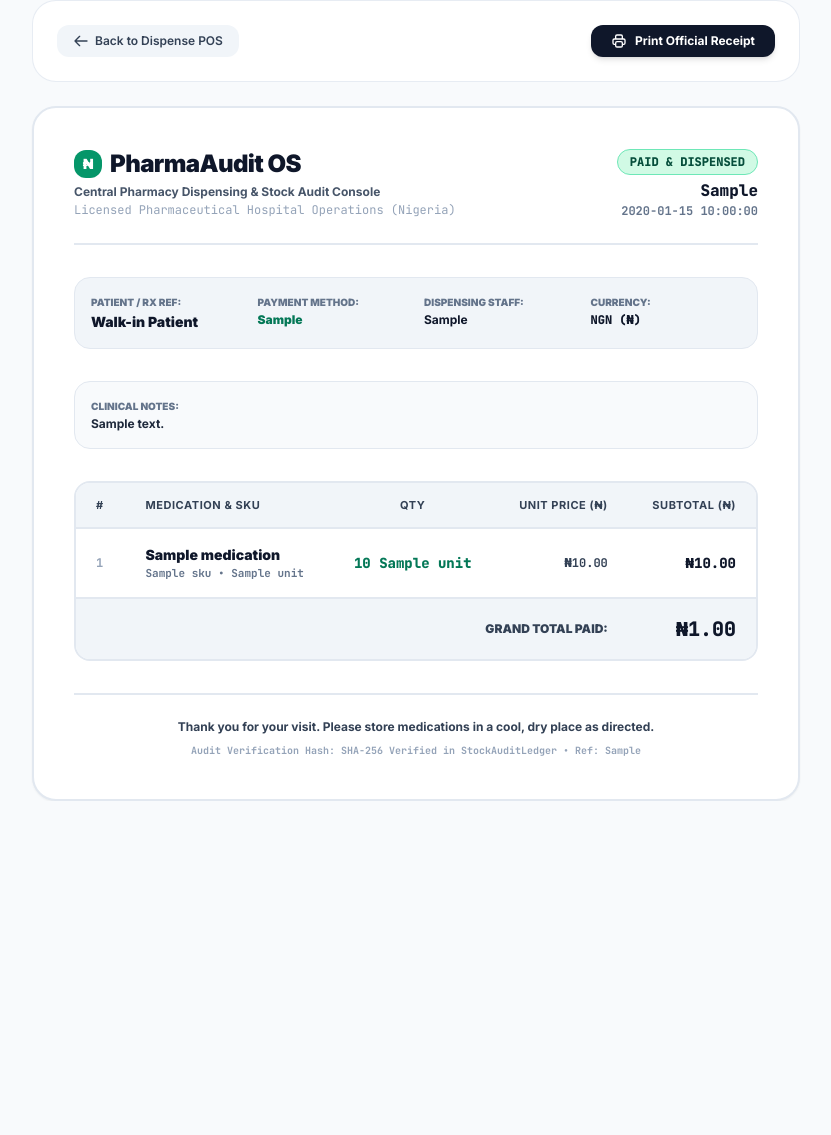
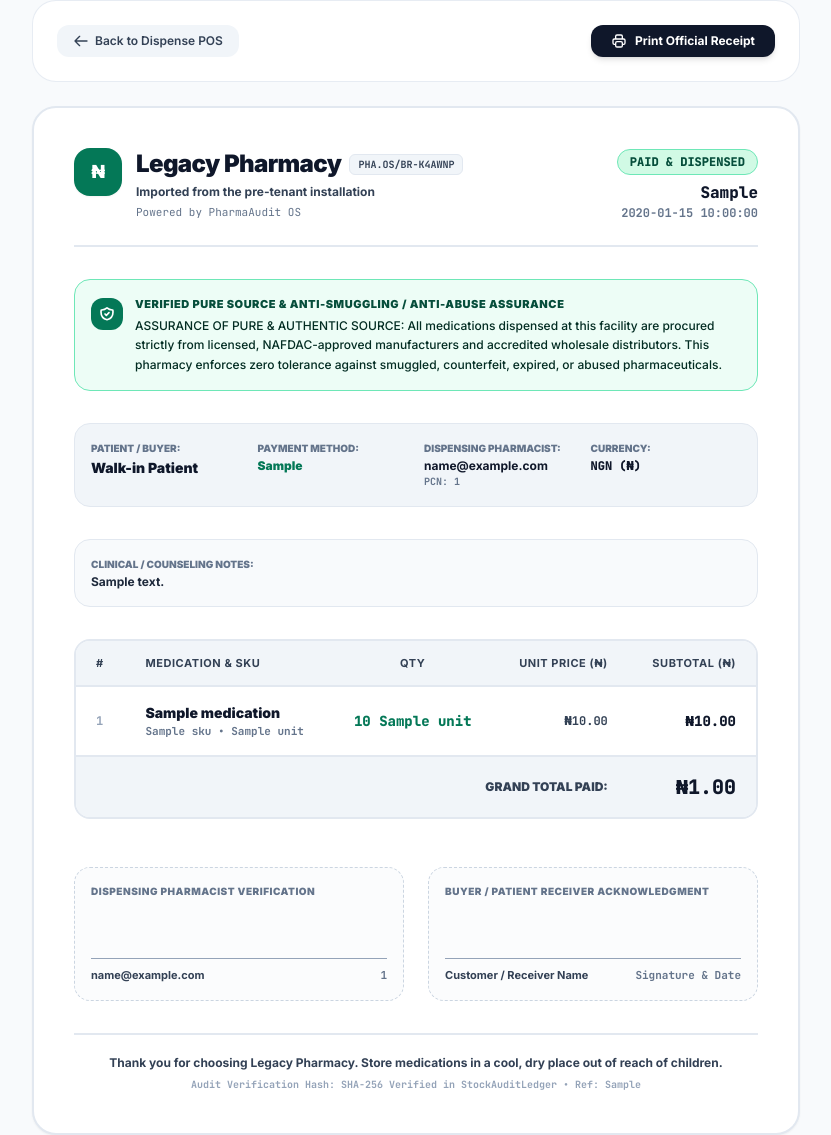
Before and after one commit to faruqueoumar-glitch/fyp, a Django app: template app/templates/inventory/sales_receipt.html in a window 1280 px wide. Shown: the whole page, without its empty margins (224-1055 px from the left). Before the commit the page ends 801 px from the top, so only its background shows below. Run offline with Django 5.2, Linux system fonts and the light colour scheme; data comes from the database, SQL or seed files in the repository; the template is opened without the code that fills it: values that come from a table or form of the project are taken from there, most other values are stand-ins (such as "Sample title", 1, 10 or a date in 2020); some libraries are stand-ins or nearby versions.

Commit message:
Add landscape staff/admin ID cards, branch branding, and upgraded retail receipts

```diff
--- a/app/models.py
+++ b/app/models.py
@@ -77,6 +77,23 @@ class Pharmacy(models.Model):
         blank=True,
         unique=True,
         help_text='PHA.OS/ Branch ID (e.g., PHA.OS/BR-8F3K2A)',
+    )
+    logo_data = models.TextField(
+        blank=True,
+        default='',
+        help_text='Base64 Data URI of branch logo for receipts and staff ID cards',
+    )
+    phone_number = models.CharField(max_length=40, blank=True, default='')
+    pcn_license_no = models.CharField(
+        max_length=80,
+        blank=True,
+        default='',
+        help_text='PCN Premises Registration / Regulatory License Number',
+    )
+    authenticity_statement = models.TextField(
+        blank=True,
+        default='ASSURANCE OF PURE & AUTHENTIC SOURCE: All medications dispensed at this facility are procured strictly from licensed, NAFDAC-approved manufacturers and accredited wholesale distributors. This pharmacy enforces zero tolerance against smuggled, counterfeit, expired, or abused pharmaceuticals.',
+        help_text='Customer assurance statement printed on retail receipts against smuggling & drug abuse',
     )
 
     def __str__(self):
@@ -261,6 +278,24 @@ class CustomUser(PharmacyOwnedModel, AbstractUser):
         blank=True,
         unique=True,
         help_text='PHA.OS/ User ID (e.g., PHA.OS/USR-9X4M1P for staff, PHA.OS/FND-<6CHAR> for founder)',
+    )
+    avatar_data = models.TextField(
+        blank=True,
+        default='',
+        help_text='Base64 Data URI of passport photo for Staff/Admin ID card',
+    )
+    phone_number = models.CharField(max_length=40, blank=True, default='')
+    license_number = models.CharField(
+        max_length=80,
+        blank=True,
+        default='',
+        help_text='PCN Registration / Professional License Number',
+    )
+    job_title = models.CharField(
+        max_length=120,
+        blank=True,
+        default='',
+        help_text='Official clinical or operational title (e.g., Superintendent Pharmacist)',
     )
 
     USERNAME_FIELD = 'email'
--- a/app/templates/inventory/sales_receipt.html
+++ b/app/templates/inventory/sales_receipt.html
@@ -19,29 +19,69 @@
     <!-- Official Printable Receipt Card -->
     <div class="bg-white border-2 border-slate-200 rounded-3xl p-6 sm:p-10 shadow-sm space-y-8 print:border-none print:shadow-none print:p-0">
 
-        <!-- Pharmacy Header -->
+        <!-- Pharmacy Header with Branch Logo, Address & Regulatory Registration -->
         <div class="flex flex-col sm:flex-row sm:items-start justify-between border-b-2 border-slate-200 pb-6 gap-4">
-            <div>
-                <div class="flex items-center space-x-2 mb-1">
-                    <span class="w-7 h-7 rounded-xl bg-emerald-600 text-white font-black text-sm flex items-center justify-center">₦</span>
-                    <h1 class="text-xl sm:text-2xl font-black tracking-tight text-slate-900">PharmaAudit OS</h1>
+            <div class="flex items-start gap-3.5">
+                {% if pharmacy.logo_data %}
+                    <img src="{{ pharmacy.logo_data }}" alt="{{ pharmacy.shop_name }}" class="w-14 h-14 rounded-2xl border border-slate-200 bg-white p-1 object-contain shrink-0" />
+                {% else %}
+                    <span class="w-12 h-12 rounded-2xl bg-emerald-700 text-white font-black text-lg flex items-center justify-center shrink-0 shadow-sm">₦</span>
+                {% endif %}
+                <div>
+                    <div class="flex flex-wrap items-center gap-2">
+                        <h1 class="text-xl sm:text-2xl font-black tracking-tight text-slate-900">
+                            {{ pharmacy.shop_name|default:"PharmaAudit OS" }}
+                        </h1>
+                        {% if pharmacy.branch_code %}
+                        <span class="px-2 py-0.5 rounded-md bg-slate-100 text-slate-700 font-mono text-[10px] font-bold border border-slate-200">
+                            {{ pharmacy.branch_code }}
+                        </span>
+                        {% endif %}
+                    </div>
+                    <p class="text-xs font-bold text-slate-700 mt-1">
+                        {{ pharmacy.address|default:"Licensed Pharmaceutical Operations (Nigeria)" }}
+                    </p>
+                    <div class="flex flex-wrap items-center gap-x-4 gap-y-1 text-[11px] font-mono text-slate-500 mt-1">
+                        {% if pharmacy.phone_number %}
+                            <span>Tel: <strong class="text-slate-700">{{ pharmacy.phone_number }}</strong></span>
+                        {% endif %}
+                        {% if pharmacy.pcn_license_no %}
+                            <span>Premises Reg: <strong class="text-emerald-800">{{ pharmacy.pcn_license_no }}</strong></span>
+                        {% endif %}
+                        <span>Powered by PharmaAudit OS</span>
+                    </div>
                 </div>
-                <p class="text-xs font-bold text-slate-600">Central Pharmacy Dispensing & Stock Audit Console</p>
-                <p class="text-xs text-slate-400 font-mono mt-0.5">Licensed Pharmaceutical Hospital Operations (Nigeria)</p>
             </div>
-            <div class="sm:text-right">
+            <div class="sm:text-right shrink-0">
                 <span class="inline-flex items-center px-3 py-1 rounded-full text-xs font-mono font-black bg-emerald-100 text-emerald-900 border border-emerald-300 uppercase">
-                    Paid & Dispensed
+                    Paid &amp; Dispensed
                 </span>
-                <h3 class="text-base font-black font-mono text-slate-900 mt-1">{{ transaction.transaction_ref }}</h3>
+                <h3 class="text-base font-black font-mono text-slate-900 mt-1.5">{{ transaction.transaction_ref }}</h3>
                 <p class="text-xs font-bold text-slate-500 font-mono">{{ transaction.created_at|date:"Y-m-d H:i:s" }}</p>
+            </div>
+        </div>
+
+        <!-- Anti-Counterfeit, Anti-Smuggling & Drug Abuse Assurance Banner -->
+        <div class="p-4 rounded-2xl bg-emerald-50/90 border border-emerald-300 flex items-start gap-3">
+            <div class="w-8 h-8 rounded-xl bg-emerald-700 text-white flex items-center justify-center shrink-0 mt-0.5">
+                <svg class="w-4 h-4" fill="none" stroke="currentColor" viewBox="0 0 24 24">
+                    <path stroke-linecap="round" stroke-linejoin="round" stroke-width="2.5" d="M9 12l2 2 4-4m5.618-4.016A11.955 11.955 0 0112 2.944a11.955 11.955 0 01-8.618 3.04A12.02 12.02 0 003 9c0 5.591 3.824 10.29 9 11.622 5.176-1.332 9-6.03 9-11.622 0-1.042-.133-2.052-.382-3.016z" />
+                </svg>
+            </div>
+            <div class="text-xs leading-relaxed">
+                <p class="font-black uppercase tracking-wider text-emerald-900 text-[11px]">
+                    Verified Pure Source &amp; Anti-Smuggling / Anti-Abuse Assurance
+                </p>
+                <p class="text-emerald-950 font-medium mt-0.5">
+                    {{ pharmacy.authenticity_statement|default:"All medications dispensed at this facility are procured strictly from licensed, NAFDAC-approved manufacturers and accredited wholesale distributors. Zero tolerance against smuggled, counterfeit, or abused drugs." }}
+                </p>
             </div>
         </div>
 
         <!-- Transaction Meta Info Grid -->
         <div class="grid grid-cols-2 sm:grid-cols-4 gap-4 p-4 bg-slate-100 rounded-2xl border border-slate-200 text-xs font-bold">
             <div>
-                <span class="text-slate-500 uppercase text-[10px] font-black">Patient / Rx Ref:</span>
+                <span class="text-slate-500 uppercase text-[10px] font-black">Patient / Buyer:</span>
                 <p class="font-black text-slate-900 mt-0.5 text-sm">{{ transaction.patient_info|default:"Walk-in Patient" }}</p>
             </div>
             <div>
@@ -49,8 +89,13 @@
                 <p class="font-black text-emerald-700 mt-0.5 text-xs">{{ transaction.get_payment_method_display }}</p>
             </div>
             <div>
-                <span class="text-slate-500 uppercase text-[10px] font-black">Dispensing Staff:</span>
-                <p class="font-bold text-slate-900 mt-0.5 text-xs">{{ transaction.pharmacist.first_name|default:transaction.pharmacist.email }}</p>
+                <span class="text-slate-500 uppercase text-[10px] font-black">Dispensing Pharmacist:</span>
+                <p class="font-bold text-slate-900 mt-0.5 text-xs">
+                    {{ transaction.pharmacist.get_full_name|default:transaction.pharmacist.email }}
+                </p>
+                {% if transaction.pharmacist.license_number %}
+                <p class="font-mono text-[10px] text-slate-500">PCN: {{ transaction.pharmacist.license_number }}</p>
+                {% endif %}
             </div>
             <div>
                 <span class="text-slate-500 uppercase text-[10px] font-black">Currency:</span>
@@ -60,7 +105,7 @@
 
         {% if transaction.notes %}
         <div class="p-4 bg-slate-50 rounded-2xl border border-slate-200 text-xs">
-            <span class="text-slate-500 uppercase text-[10px] font-black">Clinical Notes:</span>
+            <span class="text-slate-500 uppercase text-[10px] font-black">Clinical / Counseling Notes:</span>
             <p class="text-slate-800 mt-0.5 font-bold">{{ transaction.notes }}</p>
         </div>
         {% endif %}
@@ -71,7 +116,7 @@
                 <thead class="bg-slate-100 text-slate-700 font-black uppercase tracking-wider text-[11px] border-b-2 border-slate-200">
                     <tr>
                         <th class="px-5 py-3.5">#</th>
-                        <th class="px-5 py-3.5">Medication & SKU</th>
+                        <th class="px-5 py-3.5">Medication &amp; SKU</th>
                         <th class="px-5 py-3.5 text-center">Qty</th>
                         <th class="px-5 py-3.5 text-right">Unit Price (₦)</th>
                         <th class="px-5 py-3.5 text-right">Subtotal (₦)</th>
@@ -108,9 +153,30 @@
             </table>
         </div>
 
+        <!-- Dual Retail Accountability Signature Blocks (Dispensing Pharmacist & Buyer / Patient) -->
+        <div class="grid grid-cols-1 sm:grid-cols-2 gap-6 pt-4">
+            <div class="p-4 rounded-2xl border border-dashed border-slate-300 bg-slate-50/60">
+                <p class="text-[10px] font-black uppercase tracking-wider text-slate-500">Dispensing Pharmacist Verification</p>
+                <div class="h-12 border-b border-slate-400 mt-3"></div>
+                <div class="mt-2 flex items-center justify-between text-[11px] font-bold text-slate-700">
+                    <span>{{ transaction.pharmacist.get_full_name|default:transaction.pharmacist.email }}</span>
+                    <span class="font-mono text-slate-500">{{ transaction.pharmacist.pha_user_id|default:"Sign & Stamp" }}</span>
+                </div>
+            </div>
+
+            <div class="p-4 rounded-2xl border border-dashed border-slate-300 bg-slate-50/60">
+                <p class="text-[10px] font-black uppercase tracking-wider text-slate-500">Buyer / Patient Receiver Acknowledgment</p>
+                <div class="h-12 border-b border-slate-400 mt-3"></div>
+                <div class="mt-2 flex items-center justify-between text-[11px] font-bold text-slate-700">
+                    <span>{{ transaction.patient_info|default:"Customer / Receiver Name" }}</span>
+                    <span class="font-mono text-slate-500">Signature &amp; Date</span>
+                </div>
+            </div>
+        </div>
+
         <!-- Footer / Certification -->
-        <div class="border-t-2 border-slate-200 pt-6 text-center space-y-2 text-slate-500 text-xs font-bold">
-            <p class="text-slate-700">Thank you for your visit. Please store medications in a cool, dry place as directed.</p>
+        <div class="border-t-2 border-slate-200 pt-5 text-center space-y-1.5 text-slate-500 text-xs font-bold">
+            <p class="text-slate-700">Thank you for choosing {{ pharmacy.shop_name|default:"us" }}. Store medications in a cool, dry place out of reach of children.</p>
             <p class="font-mono text-[10px] text-slate-400">Audit Verification Hash: SHA-256 Verified in StockAuditLedger • Ref: {{ transaction.transaction_ref }}</p>
         </div>
 
```
Also changed, not shown: app/migrations/0009_alter_customuser_pha_user_id_and_more.py (added), app/migrations/0010_customuser_avatar_data_customuser_job_title_and_more.py (added).
